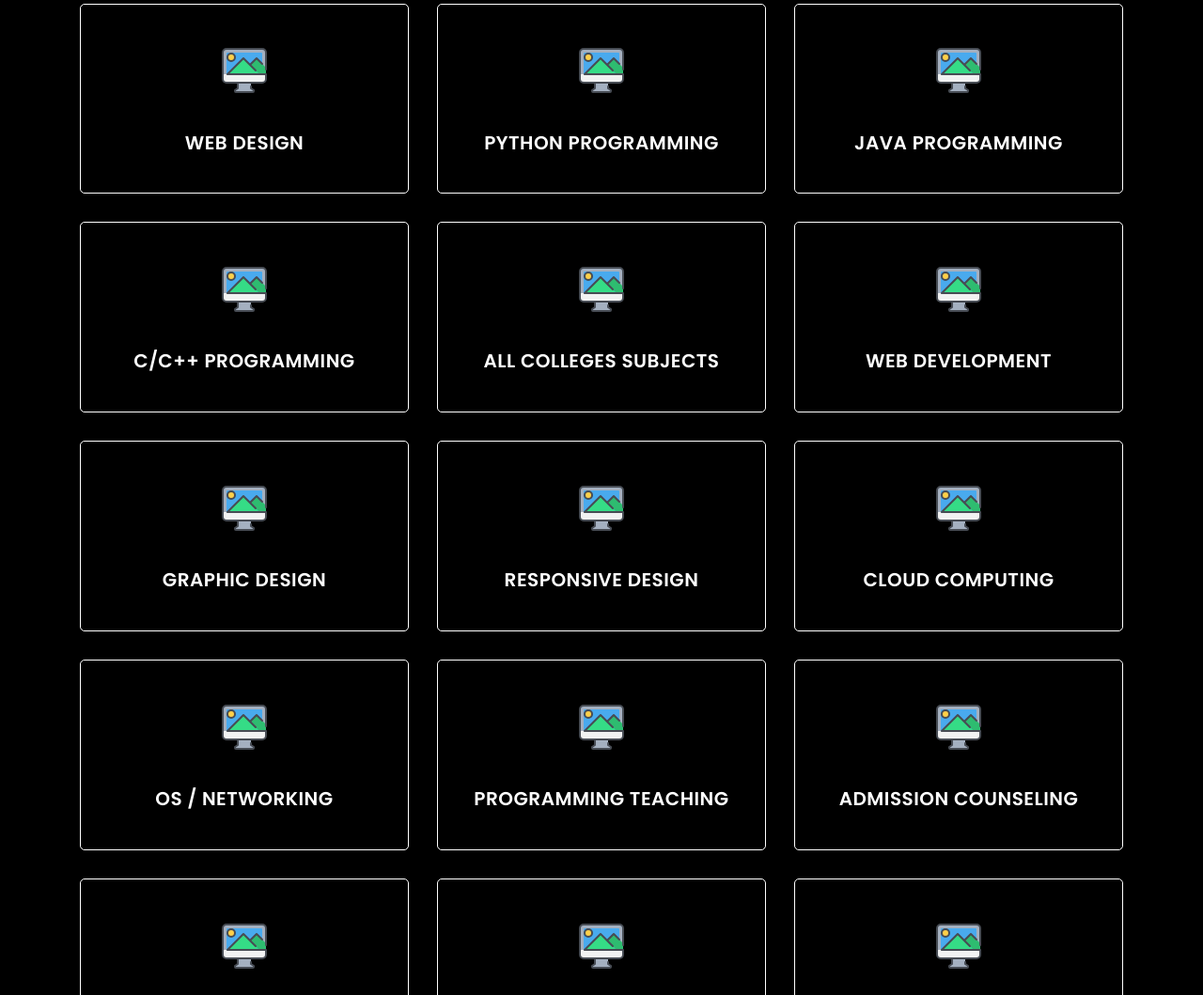
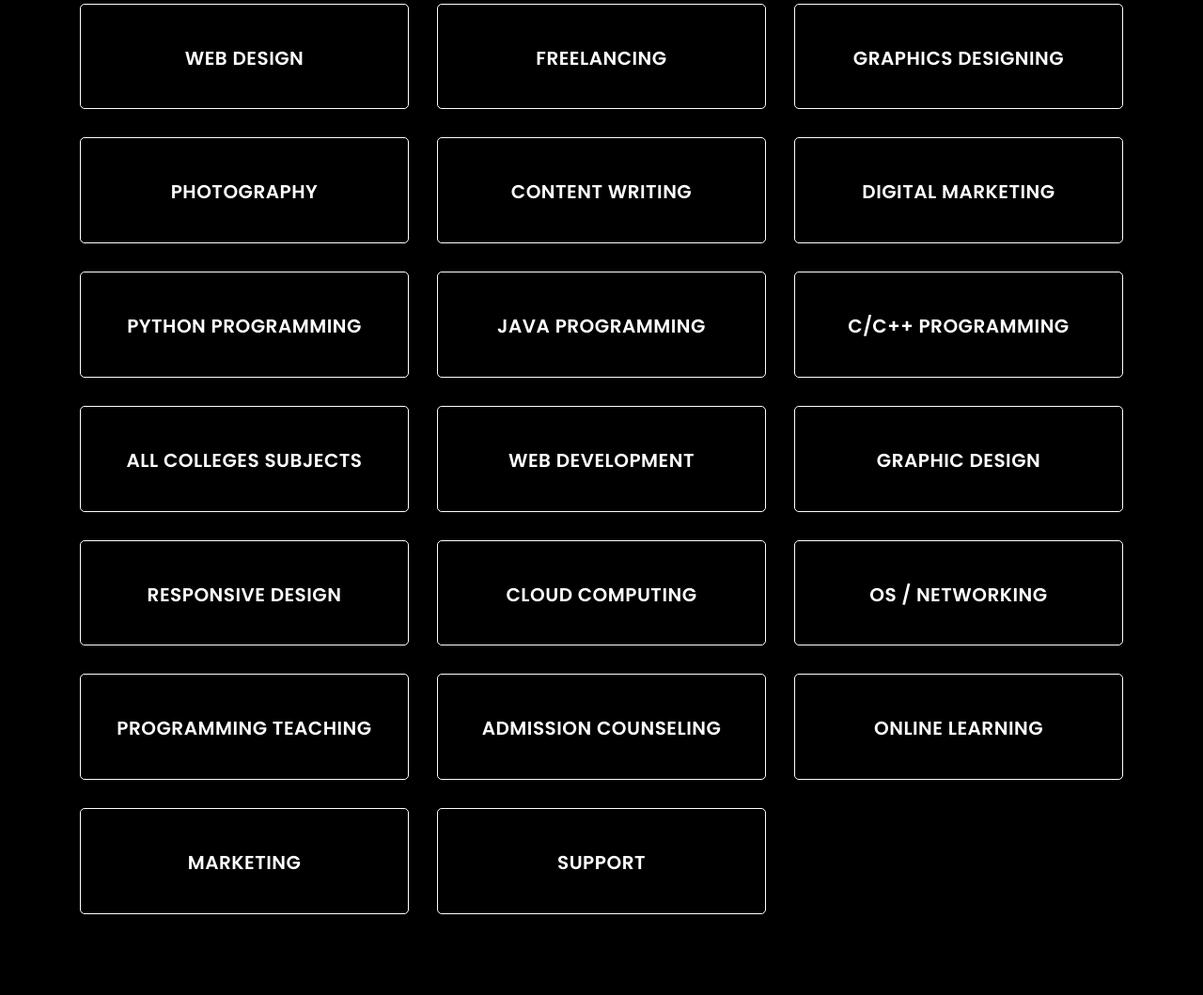
Before and after one commit to Ramgopal-Prajapati/gopal, a plain HTML site: page index.html in a window 1280 px wide. Shown: the part 932-1991 px from the top of the page at 94% size. Drawn offline with Linux system fonts and the light colour scheme; a script that the page names is missing.

Commit message:
Update index.html

```diff
--- a/index.html
+++ b/index.html
@@ -269,12 +269,12 @@
 					<h2 class="section-title wow flipInX" data-wow-delay="0.4s">My <span>Services</span></h2>
 					<div class="container">
 						<div class="row">
+
+
 							<!-- Services item -->
 							<div class="col-lg-4 col-md-6 col-xs-12">
 								<div class="services-item wow fadeInDown" data-wow-delay="0.3s">
-									<div class="icon">
-										<img src="assets/img/service/icon-responsive.svg" alt="" />
-									</div>
+
 									<div class="services-content">
 										<h3><a href="#">Web Design</a></h3>
 
@@ -285,10 +285,75 @@
 
 							<!-- Services item -->
 							<div class="col-lg-4 col-md-6 col-xs-12">
+								<div class="services-item wow fadeInDown" data-wow-delay="0.3s">
+
+									<div class="services-content">
+										<h3><a href="#">Freelancing </a></h3>
+
+									</div>
+								</div>
+							</div>
+
+
+
+							<!-- Services item -->
+							<div class="col-lg-4 col-md-6 col-xs-12">
+								<div class="services-item wow fadeInDown" data-wow-delay="0.3s">
+
+									<div class="services-content">
+										<h3><a href="#">Graphics Designing</a></h3>
+
+									</div>
+								</div>
+							</div>
+
+
+
+							<!-- Services item -->
+							<div class="col-lg-4 col-md-6 col-xs-12">
+								<div class="services-item wow fadeInDown" data-wow-delay="0.3s">
+
+									<div class="services-content">
+										<h3><a href="#">Photography </a></h3>
+
+									</div>
+								</div>
+							</div>
+
+
+
+							<!-- Services item -->
+							<div class="col-lg-4 col-md-6 col-xs-12">
+								<div class="services-item wow fadeInDown" data-wow-delay="0.3s">
+
+									<div class="services-content">
+										<h3><a href="#">Content writing </a></h3>
+
+									</div>
+								</div>
+							</div>
+
+							<!-- Services item -->
+							<div class="col-lg-4 col-md-6 col-xs-12">
+								<div class="services-item wow fadeInDown" data-wow-delay="0.3s">
+
+									<div class="services-content">
+										<h3><a href="#">Digital Marketing </a></h3>
+
+									</div>
+								</div>
+							</div>
+
+
+
+
+
+
+
+							<!-- Services item -->
+							<div class="col-lg-4 col-md-6 col-xs-12">
 								<div class="services-item wow fadeInDown" data-wow-delay="0.6s">
-									<div class="icon">
-										<img src="assets/img/service/icon-responsive.svg" alt="" />
-									</div>
+
 									<div class="services-content">
 										<h3><a href="#"> Python Programming</a></h3>
 
@@ -299,9 +364,7 @@
 							<!-- Services item -->
 							<div class="col-lg-4 col-md-6 col-xs-12">
 								<div class="services-item wow fadeInDown" data-wow-delay="0.6s">
-									<div class="icon">
-										<img src="assets/img/service/icon-responsive.svg" alt="" />
-									</div>
+
 									<div class="services-content">
 										<h3><a href="#">Java Programming</a></h3>
 
@@ -312,9 +375,7 @@
 							<!-- Services item -->
 							<div class="col-lg-4 col-md-6 col-xs-12">
 								<div class="services-item wow fadeInDown" data-wow-delay="0.6s">
-									<div class="icon">
-										<img src="assets/img/service/icon-responsive.svg" alt="" />
-									</div>
+
 									<div class="services-content">
 										<h3><a href="#">c/c++ Programming</a></h3>
 
@@ -324,9 +385,7 @@
 							<!-- Services item -->
 							<div class="col-lg-4 col-md-6 col-xs-12">
 								<div class="services-item wow fadeInDown" data-wow-delay="0.6s">
-									<div class="icon">
-										<img src="assets/img/service/icon-responsive.svg" alt="" />
-									</div>
+
 									<div class="services-content">
 										<h3><a href="#">All Colleges Subjects</a></h3>
 
@@ -337,9 +396,7 @@
 							<!-- Services item -->
 							<div class="col-lg-4 col-md-6 col-xs-12">
 								<div class="services-item wow fadeInDown" data-wow-delay="0.6s">
-									<div class="icon">
-										<img src="assets/img/service/icon-responsive.svg" alt="" />
-									</div>
+
 									<div class="services-content">
 										<h3><a href="#"> Web Development</a></h3>
 
@@ -350,9 +407,7 @@
 							<!-- Services item -->
 							<div class="col-lg-4 col-md-6 col-xs-12">
 								<div class="services-item wow fadeInDown" data-wow-delay="0.9s">
-									<div class="icon">
-										<img src="assets/img/service/icon-responsive.svg" alt="" />
-									</div>
+
 									<div class="services-content">
 										<h3><a href="#">Graphic Design</a></h3>
 
@@ -365,9 +420,7 @@
 							<!-- Services item -->
 							<div class="col-lg-4 col-md-6 col-xs-12">
 								<div class="services-item wow fadeInLeft" data-wow-delay="0.9s">
-									<div class="icon">
-										<img src="assets/img/service/icon-responsive.svg" alt="" />
-									</div>
+
 									<div class="services-content">
 										<h3><a href="#">Responsive Design</a></h3>
 
@@ -378,9 +431,7 @@
 							<!-- Services item -->
 							<div class="col-lg-4 col-md-6 col-xs-12">
 								<div class="services-item wow fadeInDown" data-wow-delay="0.6s">
-									<div class="icon">
-										<img src="assets/img/service/icon-responsive.svg" alt="" />
-									</div>
+
 									<div class="services-content">
 										<h3><a href="#">Cloud Computing</a></h3>
 
@@ -391,9 +442,7 @@
 							<!-- Services item -->
 							<div class="col-lg-4 col-md-6 col-xs-12">
 								<div class="services-item wow fadeInDown" data-wow-delay="0.6s">
-									<div class="icon">
-										<img src="assets/img/service/icon-responsive.svg" alt="" />
-									</div>
+
 									<div class="services-content">
 										<h3><a href="#">OS / Networking</a></h3>
 
@@ -405,9 +454,7 @@
 							<!-- Services item -->
 							<div class="col-lg-4 col-md-6 col-xs-12">
 								<div class="services-item wow fadeInUp" data-wow-delay="0.9s">
-									<div class="icon">
-										<img src="assets/img/service/icon-responsive.svg" alt="" />
-									</div>
+
 									<div class="services-content">
 										<h3><a href="#">Programming Teaching</a></h3>
 
@@ -417,9 +464,7 @@
 							<!-- Services item -->
 							<div class="col-lg-4 col-md-6 col-xs-12">
 								<div class="services-item wow fadeInUp" data-wow-delay="0.9s">
-									<div class="icon">
-										<img src="assets/img/service/icon-responsive.svg" alt="" />
-									</div>
+
 									<div class="services-content">
 										<h3><a href="#">Admission Counseling </a></h3>
 
@@ -429,9 +474,7 @@
 							<!-- Services item -->
 							<div class="col-lg-4 col-md-6 col-xs-12">
 								<div class="services-item wow fadeInUp" data-wow-delay="0.9s">
-									<div class="icon">
-										<img src="assets/img/service/icon-responsive.svg" alt="" />
-									</div>
+
 									<div class="services-content">
 										<h3><a href="#">Online Learning</a></h3>
 
@@ -442,9 +485,7 @@
 							<!-- Services item -->
 							<div class="col-lg-4 col-md-6 col-xs-12">
 								<div class="services-item wow fadeInUp" data-wow-delay="0.9s">
-									<div class="icon">
-										<img src="assets/img/service/icon-responsive.svg" alt="" />
-									</div>
+
 									<div class="services-content">
 										<h3><a href="#">Marketing</a></h3>
 
@@ -454,9 +495,7 @@
 							<!-- Services item -->
 							<div class="col-lg-4 col-md-6 col-xs-12">
 								<div class="services-item wow fadeInRight" data-wow-delay="0.9s">
-									<div class="icon">
-										<img src="assets/img/service/icon-responsive.svg" alt="" />
-									</div>
+
 									<div class="services-content">
 										<h3><a href="#">Support</a></h3>
 
```
